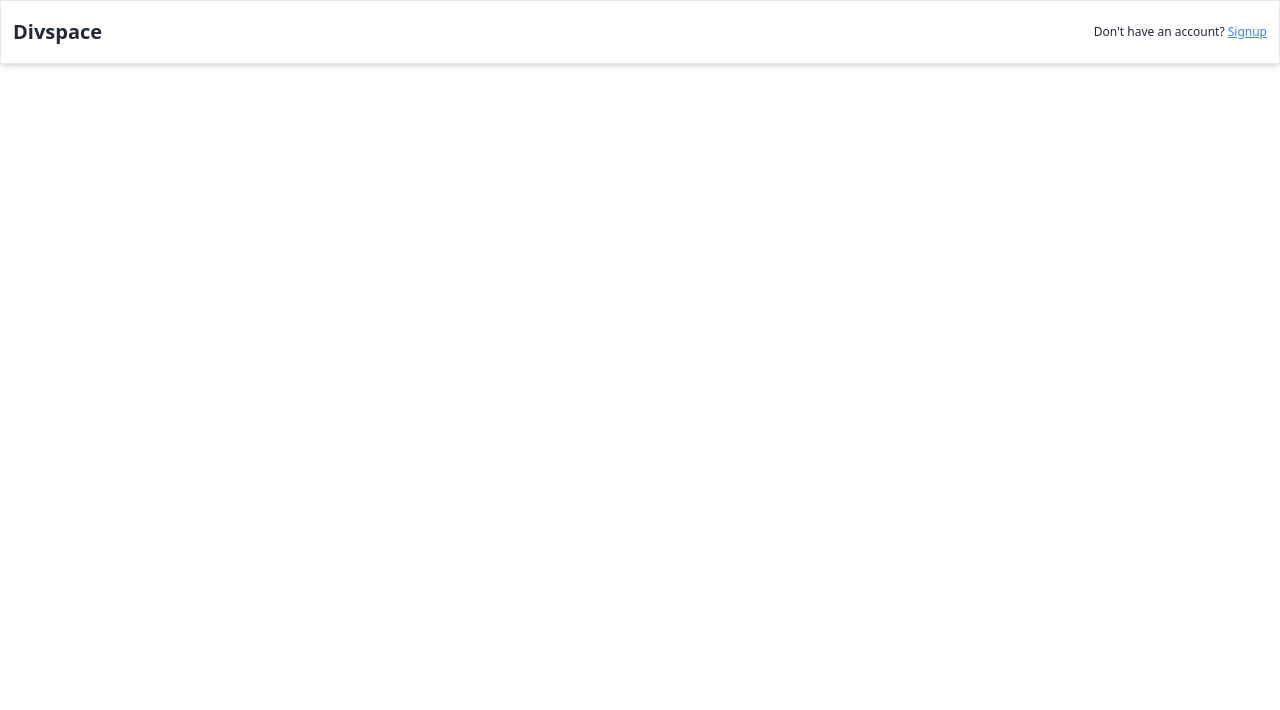
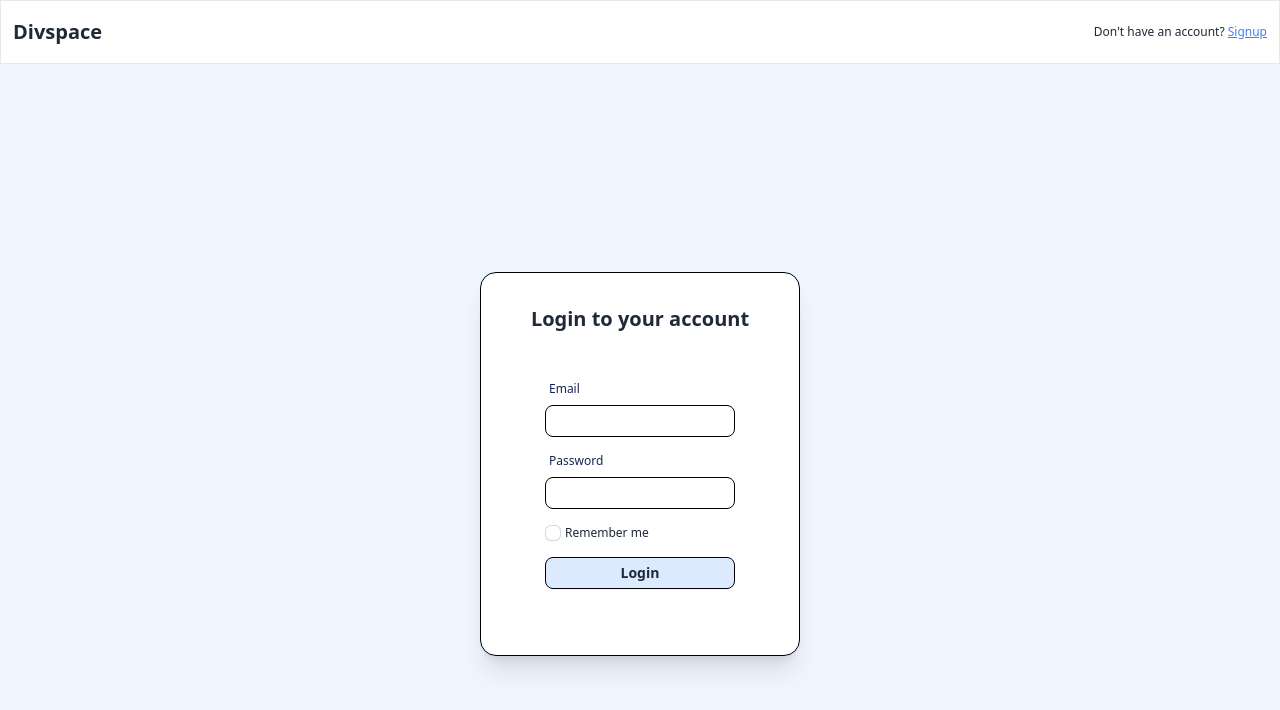
Before and after one commit to socratat-b/Divspace, a SvelteKit app: page /login in a window 1280 px wide. Shown: the top 710 px of the page. Built offline with nearby package versions, Linux system fonts and the light colour scheme.

Commit message:
added login form

```diff
--- /dev/null
+++ b/src/lib/components/Card.svelte
@@ -0,0 +1,8 @@
+<div class="border border-black shadow-xl card w-80 h-96 bg-base-100">
+	<div class="items-center text-center card-body">
+		<h1 class="card-title">
+			<slot name="card-title" />
+		</h1>
+		<slot name="card-body" />
+	</div>
+</div>
--- a/src/routes/(auth)/+layout.svelte
+++ b/src/routes/(auth)/+layout.svelte
@@ -1,5 +1,7 @@
 <script>
+	import { goto } from '$app/navigation';
 	import { page } from '$app/stores';
+
 	import Navbar from '$lib/components/Navbar.svelte';
 </script>
 
@@ -8,10 +10,13 @@
 		<p class="text-xs">
 			Already have an account? <a href="/login" class="text-blue-500 link">Login</a>
 		</p>
-	{:else}
+	{:else if $page.url.pathname === '/login'}
 		<p class="text-xs">
 			Don't have an account? <a href="/signup" class="text-blue-500 link">Signup</a>
 		</p>
 	{/if}
 </Navbar>
-<slot />
+
+<main class="container flex items-center justify-center min-h-screen mx-auto bg-blue-50">
+	<slot />
+</main>
--- a/src/routes/(auth)/login/+page@(auth).svelte
+++ b/src/routes/(auth)/login/+page@(auth).svelte
@@ -0,0 +1,34 @@
+<script>
+	import Card from '$lib/components/Card.svelte';
+</script>
+
+<Card>
+	<svelte:fragment slot="card-title">Login to your account</svelte:fragment>
+	<form slot="card-body" class="card-body">
+		<div class="form-control">
+			<label for="email" class="text-xs text-blue-950 label"> Email </label>
+			<input
+				name="email"
+				type="email"
+				required
+				class="w-full border-black border-blue input input-bordered input-sm focus:outline-none focus:border-black"
+			/>
+		</div>
+		<div class="form-control">
+			<label for="password" class="text-xs text-blue-950 label">Password</label>
+			<input
+				name="password"
+				type="password"
+				required
+				class="w-full border-black input input-bordered input-sm"
+			/>
+		</div>
+		<div class="form-control">
+			<label class="flex gap-1 py-2 cursor-pointer">
+				<input type="checkbox" class="rounded-md checkbox checkbox-xs" />
+				<span class="text-xs label-text">Remember me</span>
+			</label>
+		</div>
+		<button class="bg-blue-100 border border-black btn btn-sm">Login</button>
+	</form>
+</Card>
```
